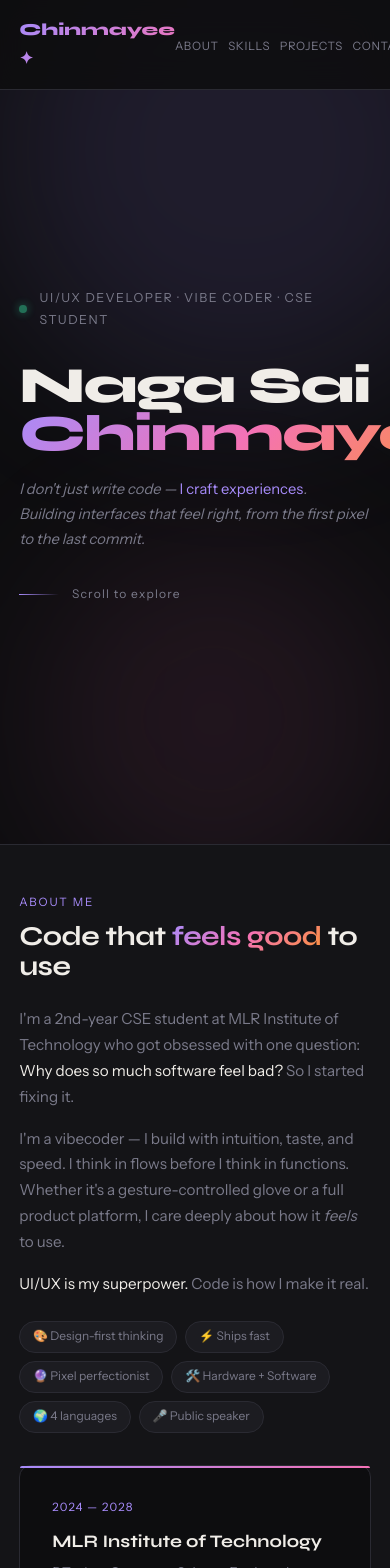
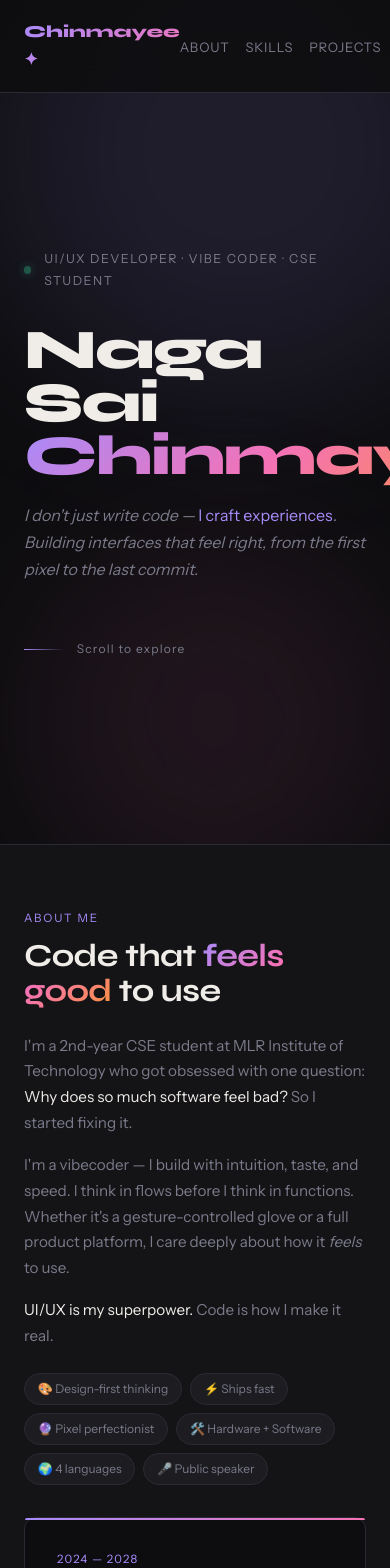
Before and after one commit to nnschinmayee07/Portfolio, a Next.js app: page / in a window 390 px wide. Shown: the top 1568 px of the page. Built offline with nearby package versions, Linux system fonts and the light colour scheme.

Commit message:
restore original responsive styles

```diff
--- a/app/globals.css
+++ b/app/globals.css
@@ -253,43 +253,9 @@ footer { padding: 2rem 3.5rem; border-top: 1px solid var(--line); display: flex;
   .nav-badge { display: none; }
   #hero { padding: 7rem 1.5rem 3rem; }
   #about, #skills, #projects, #contact { padding: 4rem 1.5rem; }
-  .about-grid { grid-template-columns: 1fr; gap: 2rem; }
+  .about-grid, .contact-grid { grid-template-columns: 1fr; gap: 2rem; }
   footer { flex-direction: column; gap: 0.5rem; text-align: center; }
   .proj-modal-preview { height: 200px; }
   .proj-modal-top, .proj-modal-actions { padding: 1.2rem; }
   .modal-tags { margin-left: 0; }
 }
-
-@media (max-width: 600px) {
-  nav { padding: 1rem 1.2rem; }
-  .nav-links { gap: 0.6rem; }
-  .nav-links li a { font-size: 0.72rem; }
-  .nav-badge { display: none; }
-
-  #hero { padding: 6rem 1.2rem 3rem; }
-  .hero-name { font-size: clamp(2.6rem, 13vw, 4rem); }
-  .hero-role { font-size: 0.92rem; }
-  .scroll-hint { margin-top: 2rem; }
-
-  #about, #skills, #projects, #contact { padding: 3rem 1.2rem; }
-  .section-title { font-size: clamp(1.6rem, 7vw, 2.2rem); }
-
-  .skills-grid { grid-template-columns: 1fr 1fr; }
-  .projects-grid { grid-template-columns: 1fr; }
-  .card-hint { opacity: 0.5; }
-
-  .proj-modal-backdrop { padding: 0; align-items: flex-end; }
-  .proj-modal { border-radius: 20px 20px 0 0; max-width: 100%; max-height: 90vh; overflow-y: auto; }
-  .proj-modal-preview { height: 160px; }
-  .modal-btn { flex: 1; justify-content: center; }
-  .modal-tags { margin-left: 0; }
-
-  .contact-link .value { font-size: 0.78rem; word-break: break-all; }
-  footer { padding: 1.5rem 1.2rem; }
-}
-
-@media (max-width: 380px) {
-  .skills-grid { grid-template-columns: 1fr; }
-  .nav-links { gap: 0.4rem; }
-  .nav-links li a { font-size: 0.65rem; letter-spacing: 0.02em; }
-}
```
